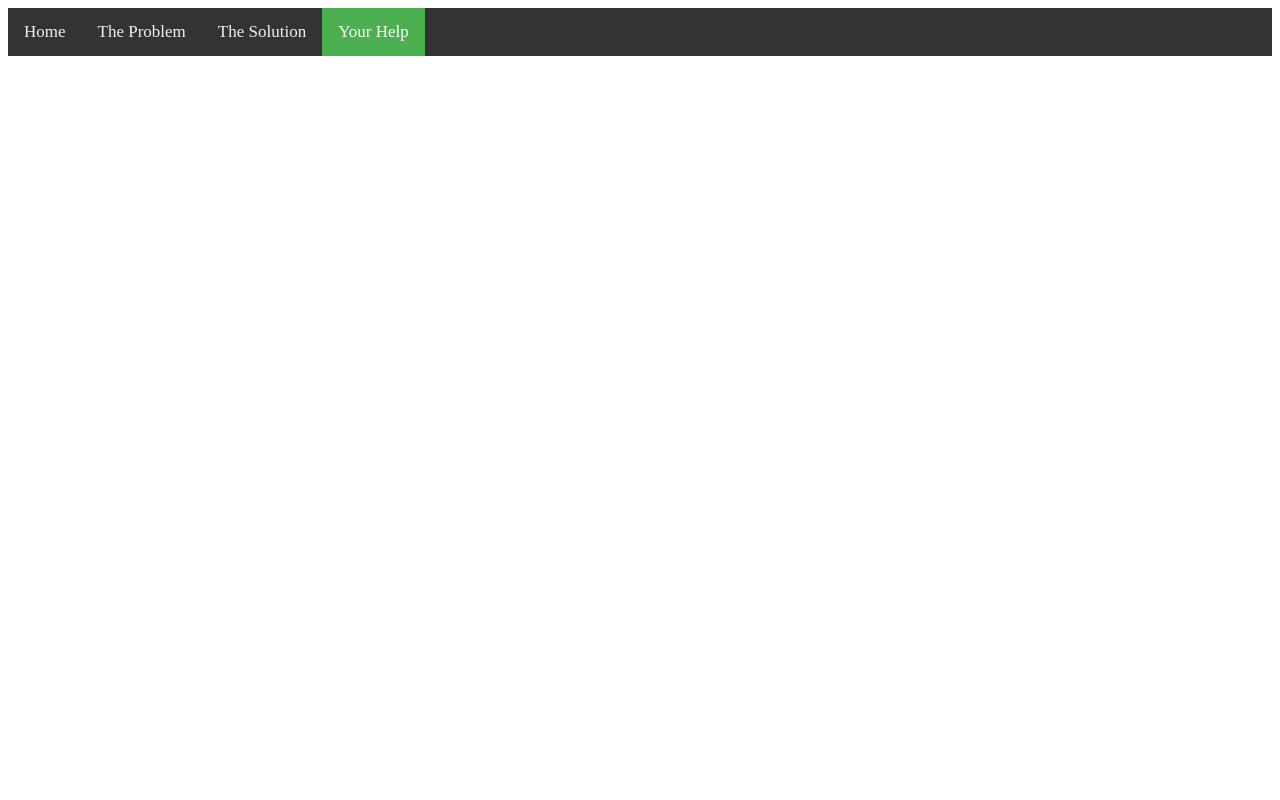
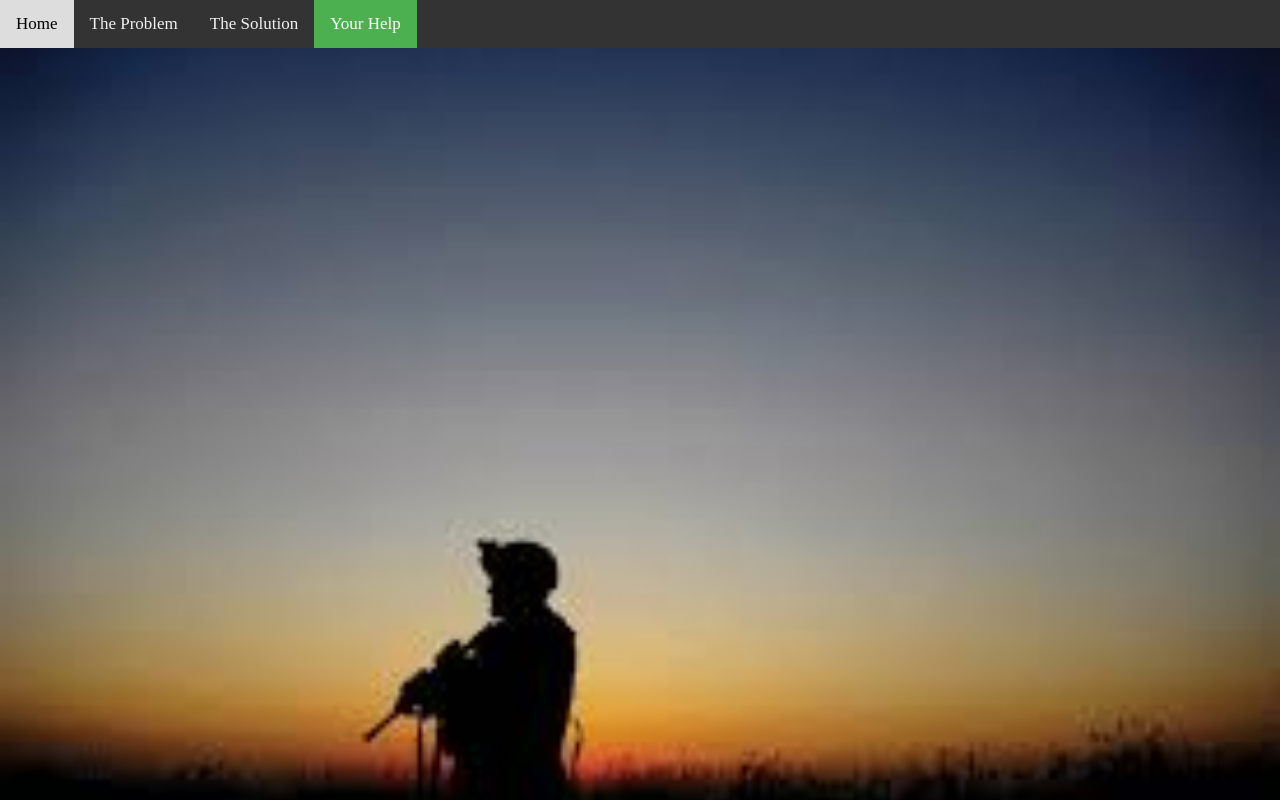
Before and after one commit to kdelimbeis/charity, a plain HTML site: page help.html in a window 1280 px wide. Drawn offline with Linux system fonts and the light colour scheme.

Commit message:
help page background

```diff
--- a/help.html
+++ b/help.html
@@ -4,7 +4,8 @@
 	<title></title>
 	<link rel="stylesheet" type="text/css" href="index.css">
 </head>
-<body>
+<body class="help">
+
 <div class="topnav">
   <a href="index.html">Home</a>
   <a href="problem.html">The Problem</a>
--- a/index.css
+++ b/index.css
@@ -11,6 +11,14 @@
   background-repeat: no-repeat;
   margin:0;
 }
+
+.help {
+  background-image: url("activesoldier.jpeg");
+  background-size: cover;
+  background-repeat: no-repeat;
+  margin:0;
+}
+
 
 
 .topnav {
```
Also changed, not shown: activesoldier.jpeg (added).
